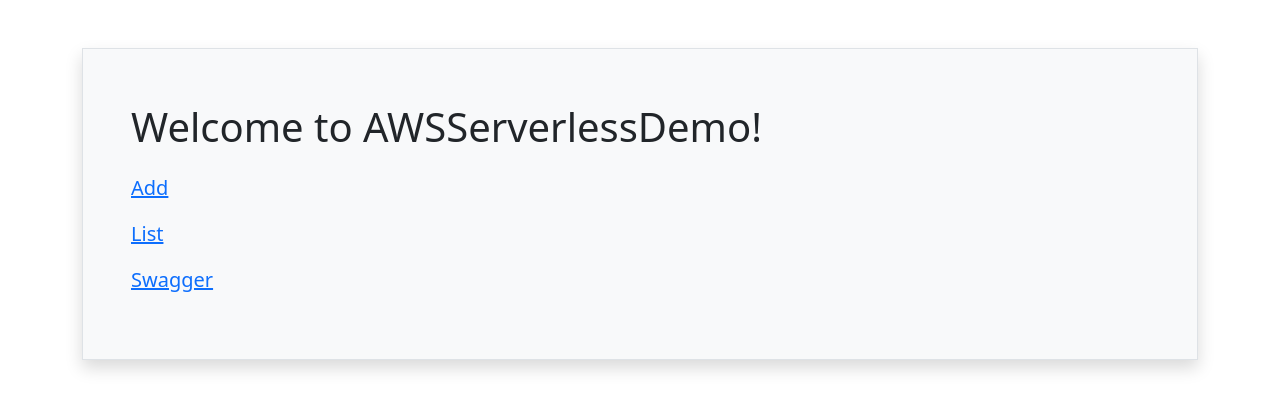
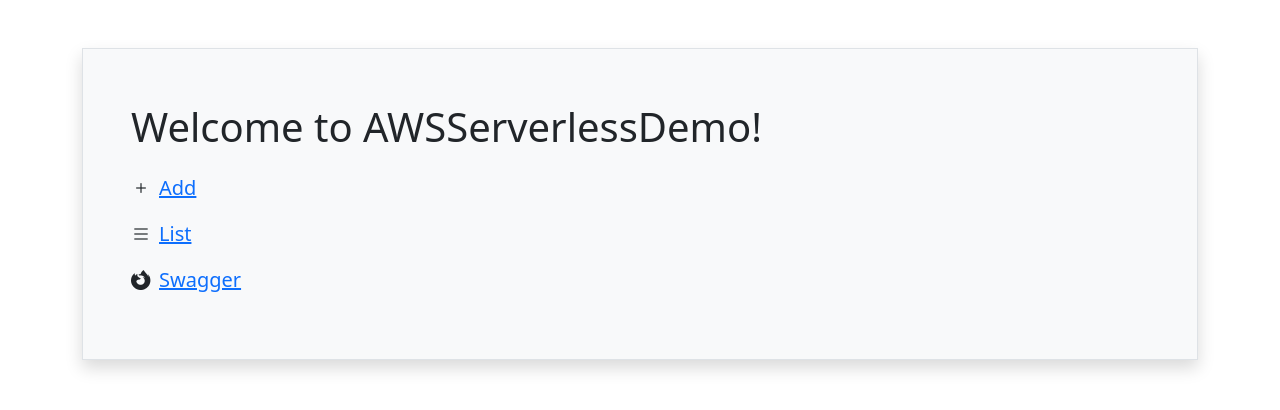
Before and after one commit to bharnish/AWSServerlessDemo, an Angular app in the folder angularSite/: page / in a window 1280 px wide. Shown: the top 410 px of the page. Built offline with nearby package versions, Linux system fonts and the light colour scheme.

Commit message:
Add icons and animation to home; Add error handling

```diff
--- a/angularSite/src/app/home/home.component.html
+++ b/angularSite/src/app/home/home.component.html
@@ -1,8 +1,8 @@
 <div class="container">
-    <div class="bg-light border shadow mt-5 p-5">
+    <div class="bg-light border shadow mt-5 p-5 animate__animated animate__fadeInLeft">
         <p class="fs-1">Welcome to AWSServerlessDemo!</p>
-        <p class="fs-5"><a [routerLink]="['records','add']">Add</a></p>
-        <p class="fs-5"><a [routerLink]="['records']">List</a></p>
-        <p class="fs-5"><a href="{{rootUrl}}/swagger">Swagger</a></p>
+        <p class="fs-5"><i class="bi bi-plus me-2"></i><a [routerLink]="['records','add']">Add</a></p>
+        <p class="fs-5"><i class="bi bi-list me-2"></i><a [routerLink]="['records']">List</a></p>
+        <p class="fs-5"><i class="bi bi-browser-firefox me-2"></i><a href="{{rootUrl}}/swagger">Swagger</a></p>
     </div>
 </div>
--- a/angularSite/src/app/record-add-edit/record-add-edit.component.html
+++ b/angularSite/src/app/record-add-edit/record-add-edit.component.html
@@ -1,4 +1,5 @@
 <div class="container mt-3">
+    <div *ngIf="!isError; else Error">
         <h5 *ngIf="!isAdd">Id: {{model.id}}</h5>
         <div class="form-floating my-3">
             <textarea class="form-control" name="value" id="value" cols="80" rows="10" [(ngModel)]="model.value"></textarea>
@@ -14,6 +15,7 @@
             Added {{added}}
         </div>
     </div>
+</div>
 
 
 
@@ -24,3 +26,7 @@
 <ng-template #Update>
     <i class="bi bi-upload"></i>
 </ng-template>
+
+<ng-template #Error>
+    <div class="alert alert-danger mt-5">Error. Please try again later.</div>
+</ng-template>
--- a/angularSite/src/app/record-add-edit/record-add-edit.component.ts
+++ b/angularSite/src/app/record-add-edit/record-add-edit.component.ts
@@ -17,6 +17,7 @@
   isAdd = false;
   id = '';
   added = '';
+  isError = false;
 
   ngOnInit(): void {
     this.routed.paramMap.subscribe(p => {
@@ -33,23 +34,24 @@
     if (this.isAdd) return;
     this.svc.getApiValuesId(this.id).subscribe(x => {
       this.model = x;
-    });
+    }, err => this.isError = true);
   }
 
   save() {
     this.isSaving = true;
     this.added = '';
+    this.isError = false;
     if (this.isAdd) {
 
       this.svc.postApiValues(this.model).subscribe(x => {
         this.isSaving = false;
         this.added = x;
         this.model = { };
-      });
+      }, err => this.isError = true);
     } else {
       this.svc.putApiValuesId({id: this.id, body: this.model}).subscribe(_ => {
         this.isSaving = false;
-      });
+      }, err => this.isError = true);
     }
   }
 
--- a/angularSite/src/app/records-list/records-list.component.html
+++ b/angularSite/src/app/records-list/records-list.component.html
@@ -1,16 +1,18 @@
 <div (document:keydown.control.shift.u)="load()"></div>
 <div class="container">
-
+    <div *ngIf="!isError; else Error">
         <div class="my-3">
             <input type="checkbox" class="btn-check" name="add" id="add" data-bs-toggle="collapse"
                 data-bs-target="#collapseAdd">
-        <label class="btn btn-outline-primary animate__animated" for="add" [ngClass]="{animate__bounce:!records.length&&!isLoading}">
+            <label class="btn btn-outline-primary animate__animated" for="add"
+                [ngClass]="{animate__bounce:!records.length&&!isLoading}">
                 <i title="Add item" class="bi bi-plus-circle"></i>
             </label>
 
             <div class="collapse" id="collapseAdd">
                 <div class="form-floating mt-3">
-                <textarea name="quickAdd" id="quickAdd" class="form-control" [(ngModel)]="quickAddText" placeholder=""></textarea>
+                    <textarea name="quickAdd" id="quickAdd" class="form-control" [(ngModel)]="quickAddText"
+                        placeholder=""></textarea>
                     <label for="quickAdd">Quick Add</label>
                 </div>
                 <button class="btn btn-primary mt-3" (click)="quickAdd()"><i class="bi bi-plus"></i></button>
@@ -36,10 +38,14 @@
             Loading
             <span class="spinner-border spinner-border-sm" role="status"></span>
         </div>
-
+    </div>
 </div>
 
 
 <ng-template #Empty>
     <div class="my-3 alert alert-info">No records found.</div>
 </ng-template>
+
+<ng-template #Error>
+    <div class="mt-5 alert alert-danger">Error. Please try again later.</div>
+</ng-template>
--- a/angularSite/src/app/records-list/records-list.component.ts
+++ b/angularSite/src/app/records-list/records-list.component.ts
@@ -18,12 +18,17 @@
   records: DbRecord[] = [];
   isLoading = false;
   quickAddText = '';
+  isError = false;
 
   load() {
     this.quickAddText = '';
     this.isLoading = true;
+    this.isError = false;
     this.svc.getApiValues().subscribe(x => {
       this.records = x;
+      this.isLoading = false;
+    }, err => {
+      this.isError = true;
       this.isLoading = false;
     });
   }
--- a/angularSite/src/environments/environment.ts
+++ b/angularSite/src/environments/environment.ts
@@ -5,6 +5,7 @@
 export const environment = {
   production: false,
   rootUrl: 'https://localhost:44342',
+  // rootUrl: 'https://03ehz7peki.execute-api.us-east-1.amazonaws.com/Prod',
 };
 
 /*
```
Lines whose indentation alone changed are shown as unchanged.
